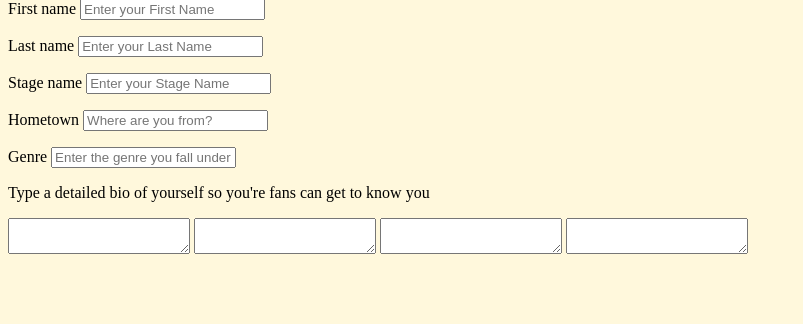
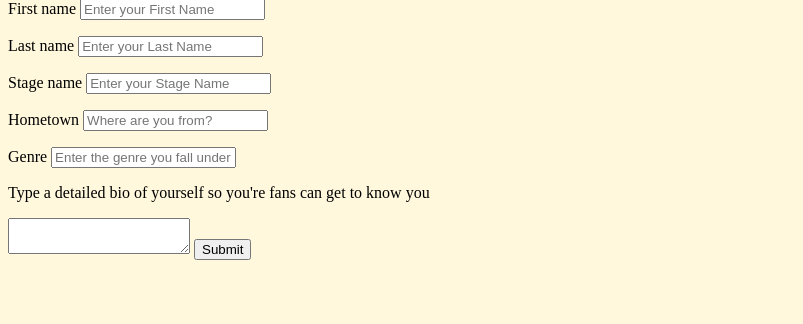
Before and after one commit to Jplummer21/cssi_final, a Python web app: template my-project-1/templates/artist.html in a window 1280 px wide. Shown: the part 169-493 px from the top of the page, without its empty margins (0-803 px from the left). Run offline with Jinja, Linux system fonts and the light colour scheme; the template is opened without the code that fills it, so the values that code supplies are empty.

Commit message:
new submit button

```diff
--- a/my-project-1/templates/artist.html
+++ b/my-project-1/templates/artist.html
@@ -12,9 +12,7 @@
     <p>Genre <input type = "text" name = "genre-name" placeholder="Enter the genre you fall under"/></p>
     <p>Type a detailed bio of yourself so you're fans can get to know you</p>
     <textarea></textarea>
-    <textarea></textarea>
-    <textarea></textarea>
-    <textarea></textarea>
+    <button type = "submit">Submit</button>
 
   </form>
 
```
